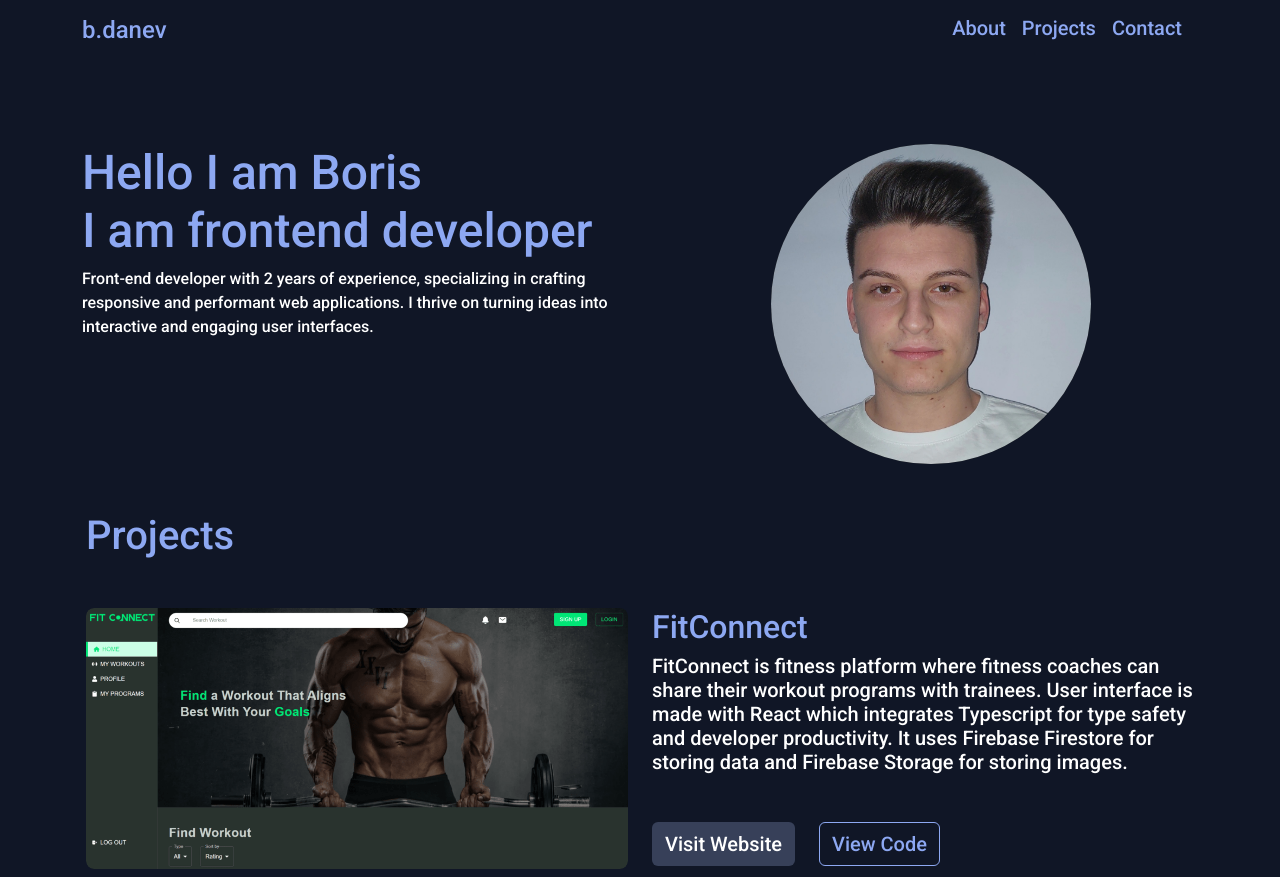
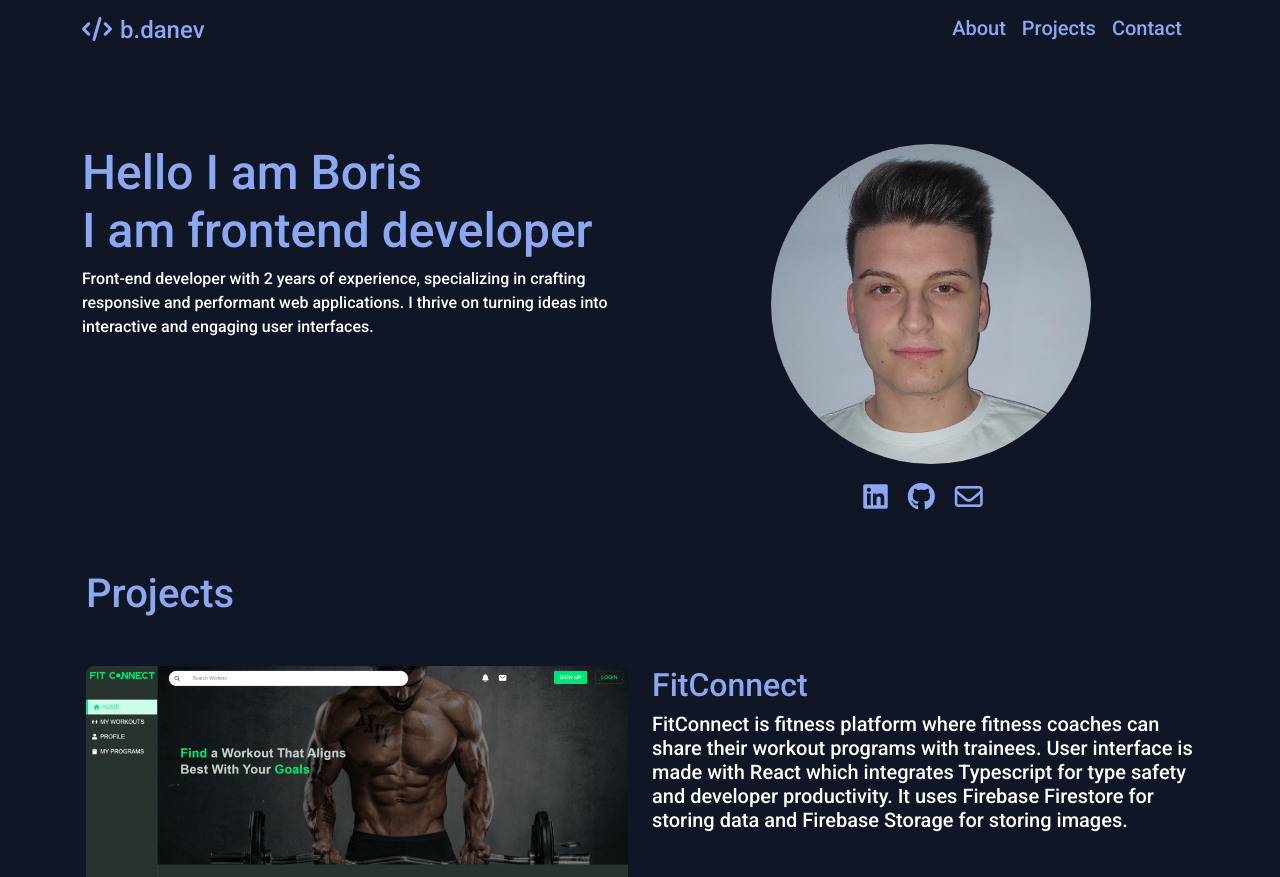
Before and after one commit to borisdanev/bdanev-portfolio, a website built with Vite: page index.html in a window 1280 px wide. Shown: the top 877 px of the page. Built offline with nearby package versions, Linux system fonts and the light colour scheme.

Commit message:
Added social media links in the hero section

```diff
--- a/index.html
+++ b/index.html
@@ -17,7 +17,7 @@
   <body>
     <nav class="nav-bar p-3 px-0 px-md-3 position-fixed start-0 end-0">
       <div class="container d-flex justify-content-between primary-color">
-        <p class="h5">b.danev</p>
+        <p class="h5"><i class="fa-solid fa-code me-2"></i>b.danev</p>
         <ul class="d-flex list-unstyled h6">
           <li class="me-3">
             <a href="#" class="primary-color">About</a>
@@ -43,7 +43,7 @@
               Front-end developer with 2 years of experience, specializing in crafting responsive and performant web applications. I thrive on turning ideas into interactive and engaging user interfaces.
             </p>
           </div>
-          <div class="col-md-6 d-flex justify-content-center">
+          <div class="col-md-6 d-flex flex-column align-items-center">
             <div class="img-container">
               <img
                 src="images/user.webp"
@@ -51,6 +51,23 @@
                 draggable="false"
                 alt="creator"
               />
+            </div>
+            <div class="primary-color mt-3">
+              <a
+              href="https://www.linkedin.com/in/boris-danev-5a2086266/"
+              class="fa-brands fa-linkedin h4 me-3 website-link"
+              aria-label="linkedin"
+            ></a>
+            <a
+              href="https://github.com/borisdanev"
+              class="fa-brands fa-github h4 me-3 website-link"
+              aria-label="github"
+            ></a>
+            <a
+              href="mailto:borisdanev9@gmail.com"
+              class="fa-solid fa-envelope me-3 h4 website-link"
+              aria-label="email"
+            ></a>
             </div>
           </div>
         </div>
@@ -404,7 +421,7 @@
                     src="images/user.webp"
                     class="img-fluid border-rounded"
                   />
-                  <div class="mt-2 ms-2">
+                  <div class="mt-2 ms-3">
                     <p class="h3">Boris Danev</p>
                     <p class="h5 text-white">Frontend Developer</p>
                   </div>
```
